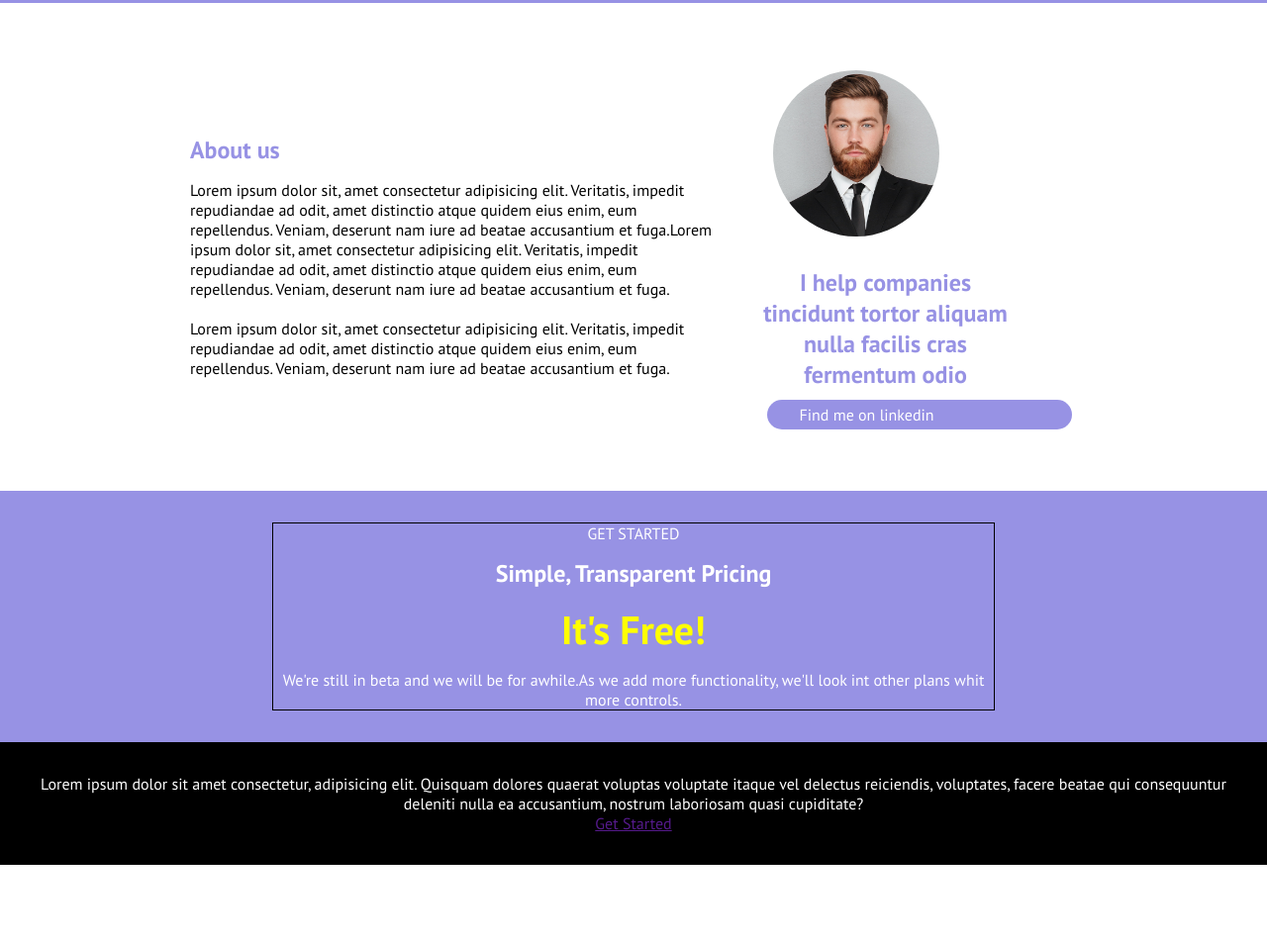
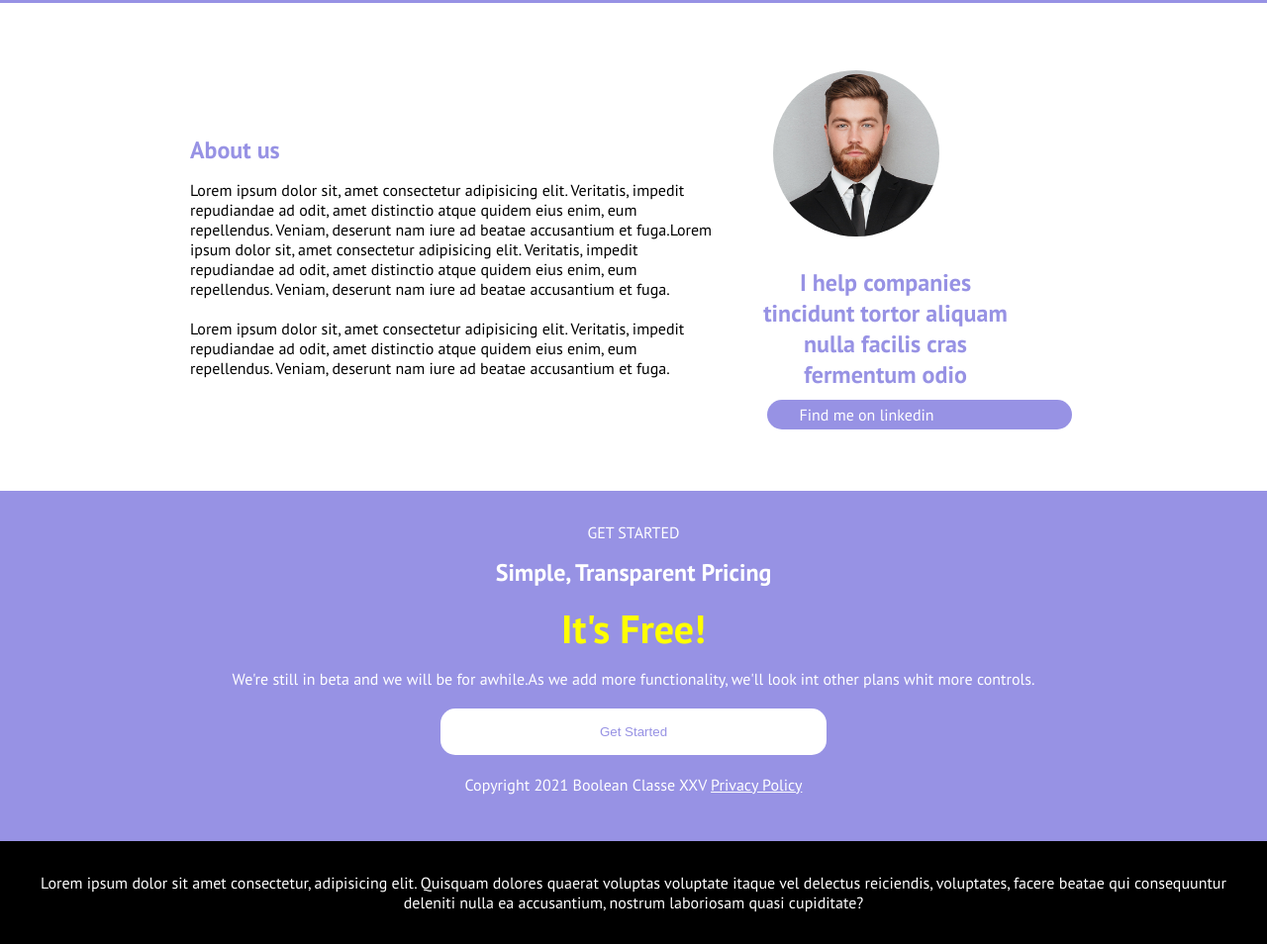
Before and after one commit to GiuseppeLanucara/htmlcss-responsive-layout, a plain HTML site: page index.html in a window 1280 px wide. Shown: the part 3046-4000 px from the top of the page at 99% size. Before the commit the page ends 3920 px from the top, so only its background shows below. Drawn offline with Linux system fonts and the light colour scheme; a web font is replaced by a local one.

Commit message:
versioni finite ma con alcuni dettagli mancanti

```diff
--- a/css/style.css
+++ b/css/style.css
@@ -539,8 +539,15 @@ h2{
 
 .credits{
     text-align: center;
-    width: 60%;
-    border: 1px solid black;
+    width: 100%;
+}
+
+#privacy{
+    color: white;
+}
+
+#block{
+    display: block;
 }
 
 .footer-down {
@@ -551,7 +558,15 @@ h2{
 }
 
 .white-button{
-
+    background-color: white;
+    color: #9792e4;
+    padding: 1rem;
+    border-radius: 15px;
+    text-decoration: none;
+    border: white;
+    margin-top: 20px;
+    margin-bottom: 20px;
+    width: 40%;
 }
 
 /* COL FORMATO TABLET */
@@ -586,7 +601,9 @@ h2{
         width: 36%;
     }
 
-
+    .credits{
+        width: 80%;
+    }
 }
 /* /TABLET */
 
@@ -613,5 +630,9 @@ h2{
     #section5{
         width: 100%;
     }
+
+    .credits{
+        width: 80%;
+    }
 }
 /* /DESKTOP 992PX */
--- a/index.html
+++ b/index.html
@@ -209,11 +209,13 @@
                 <h2>Simple, Transparent Pricing</h2>
                 <h2 class="yellow">It's Free!</h2>
                 <p>We're still in beta and we will be for awhile.As we add more functionality, we'll look int other plans whit more controls.  </p>
+                <button class="white-button">Get Started</button>
+                <span id="block">Copyright 2021 Boolean Classe XXV <a id="privacy" href="">Privacy Policy</a></span>
             </div>
         </div>
         <div class="footer-down">
             <p>Lorem ipsum dolor sit amet consectetur, adipisicing elit. Quisquam dolores quaerat voluptas voluptate itaque vel delectus reiciendis, voluptates, facere beatae qui consequuntur deleniti nulla ea accusantium, nostrum laboriosam quasi cupiditate?</p>
-            <a class="white-button" href="">Get Started</a>
+
         </div>
     </footer>
     <!-- /FOOTER -->
```
